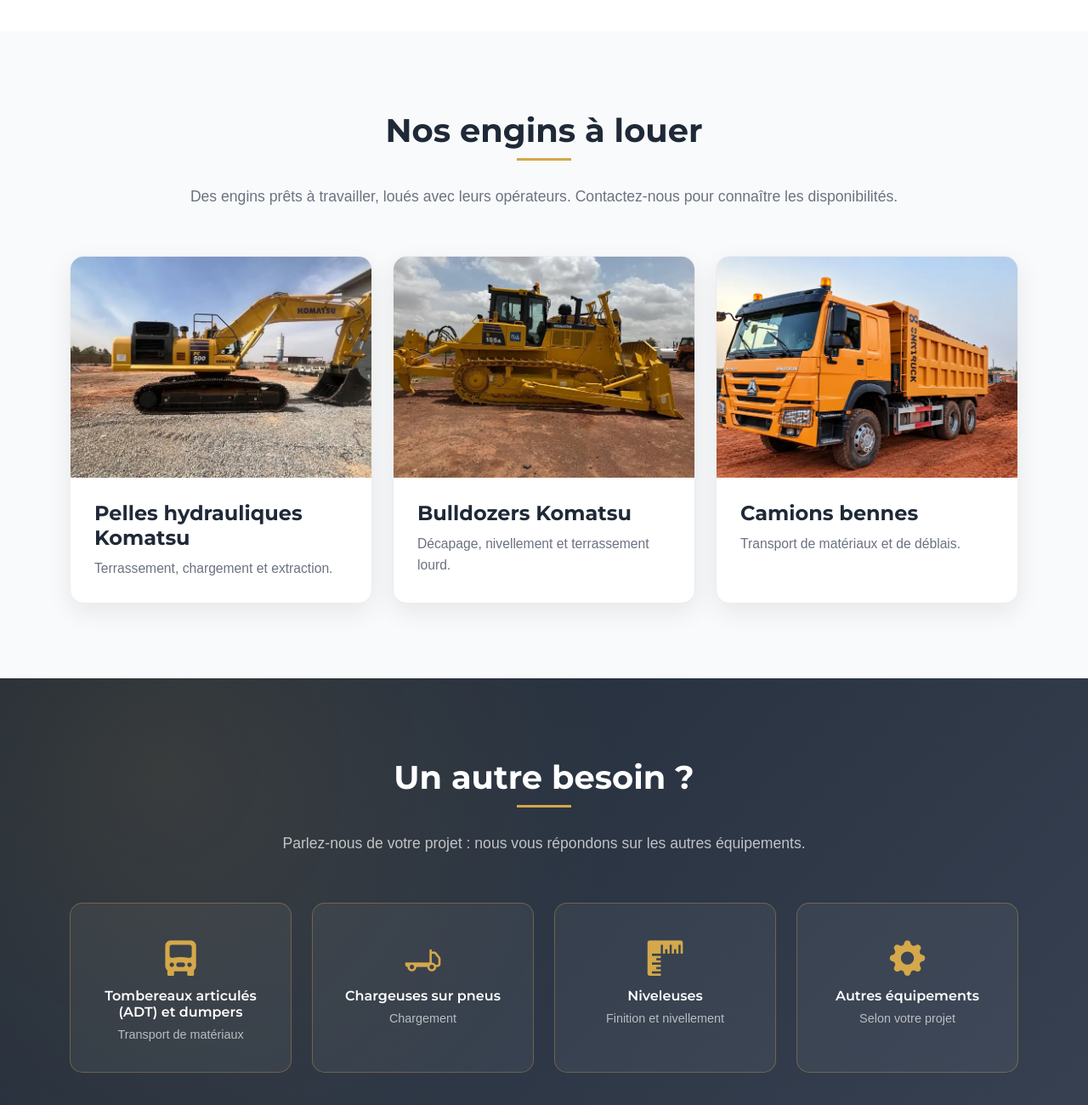
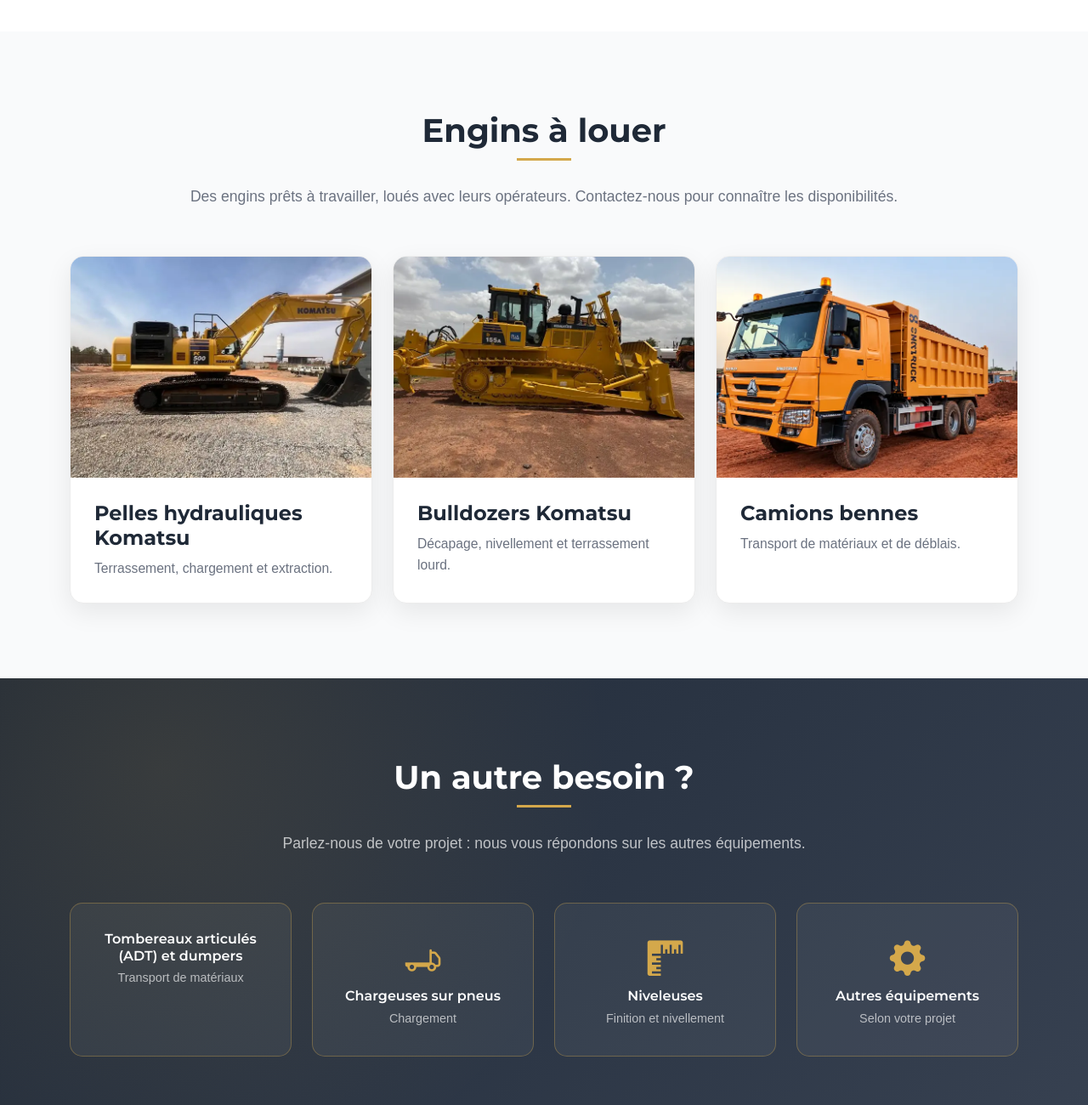
Before and after one commit to Hastec05/saermining, a plain HTML site: page index.html in a window 1280 px wide. Shown: the part 1620-2920 px from the top of the page at 85% size. Drawn offline with nearby package versions, Linux system fonts and the light colour scheme.

Commit message:
Update index.html

```diff
--- a/index.html
+++ b/index.html
@@ -169,7 +169,7 @@
 <section id="engins" class="services-section">
     <div class="container">
         <div class="section-title fade-in">
-            <h2>Nos engins à louer</h2>
+            <h2>Engins à louer</h2>
             <p>Des engins prêts à travailler, loués avec leurs opérateurs. Contactez-nous pour connaître les disponibilités.</p>
         </div>
         <div class="row g-4">
@@ -227,7 +227,7 @@
         <div class="row g-4">
             <div class="col-md-6 col-lg-3 fade-in">
                 <div class="on-demand-item">
-                    <i class="bi bi-truck-front-fill"></i>
+                    <i class="icon-chantier img-fluid mb-3"></i>
                     <h5>Tombereaux articulés (ADT) et dumpers</h5>
                     <p>Transport de matériaux</p>
                 </div>
```
